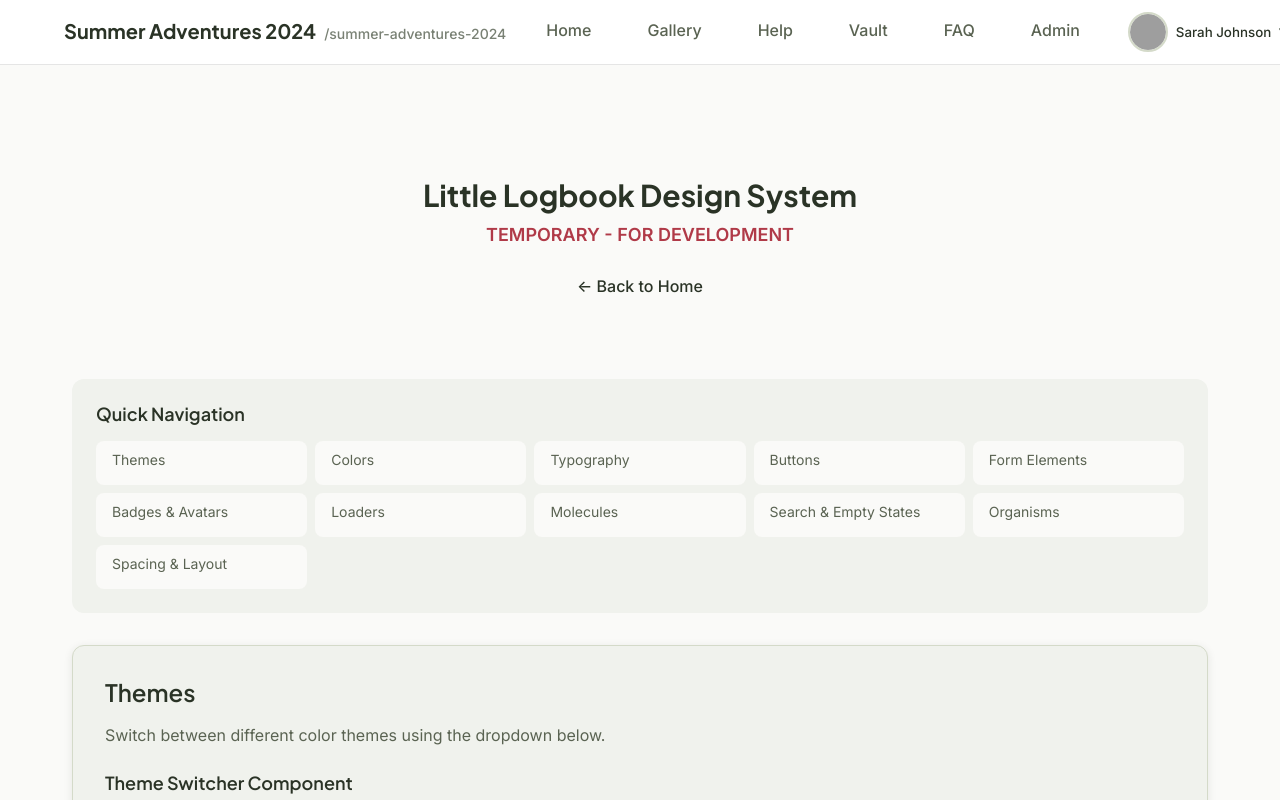
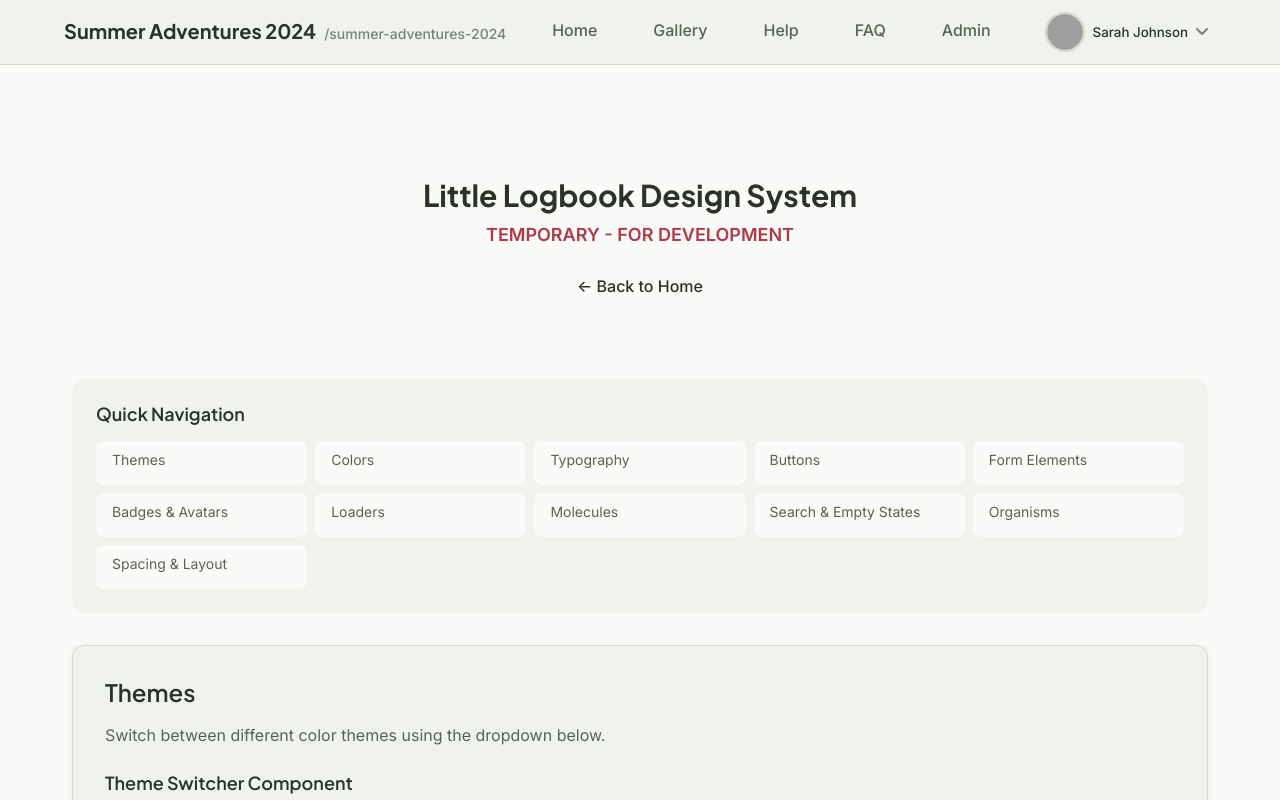
Before and after one commit to bagelsfordinner/Little-Logbook-Repo, a Next.js app: page /design-system in a window 1280 px wide. Shown: the top 800 px of the page. Built offline with nearby package versions, Linux system fonts and the light colour scheme; grey boxes are pictures that could not be loaded.

Commit message:
Fix navbar: theme background, remove Vault

```diff
--- a/src/components/organisms/Header/Header.module.css
+++ b/src/components/organisms/Header/Header.module.css
@@ -2,16 +2,11 @@
   position: sticky;
   top: 0;
   z-index: 100;
-  background: rgba(255, 255, 255, 0.95);
+  background: var(--bg-secondary);
   backdrop-filter: blur(10px);
   -webkit-backdrop-filter: blur(10px);
-  border-bottom: 1px solid rgba(0, 0, 0, 0.1);
+  border-bottom: 1px solid var(--border);
   transition: all var(--transition-base);
-}
-
-[data-theme="dark"] .header {
-  background: rgba(18, 18, 18, 0.95);
-  border-bottom-color: rgba(255, 255, 255, 0.1);
 }
 
 .scrolled {
--- a/src/components/organisms/Header/Header.tsx
+++ b/src/components/organisms/Header/Header.tsx
@@ -23,7 +23,6 @@ const getNavLinks = (logbookSlug: string) => [
   { label: 'Home', href: `/logbook/${logbookSlug}`, requiresAuth: false },
   { label: 'Gallery', href: `/logbook/${logbookSlug}/gallery`, requiresAuth: false },
   { label: 'Help', href: `/logbook/${logbookSlug}/help`, requiresAuth: false },
-  { label: 'Vault', href: `/logbook/${logbookSlug}/vault`, requiresAuth: true },
   { label: 'FAQ', href: `/logbook/${logbookSlug}/faq`, requiresAuth: false },
   { label: 'Admin', href: `/logbook/${logbookSlug}/admin`, requiresAuth: true, parentOnly: true },
 ]
@@ -41,6 +40,15 @@ export default function Header({
   const [isMobileMenuOpen, setIsMobileMenuOpen] = useState(false)
   const [isUserMenuOpen, setIsUserMenuOpen] = useState(false)
   const [isScrolled, setIsScrolled] = useState(false)
+
+  // Debug user profile
+  console.log('🔍 Header Debug:', {
+    userName,
+    userAvatar,
+    userRole,
+    logbookName,
+    logbookSlug
+  })
 
   const userMenuRef = useRef<HTMLDivElement>(null)
   const mobileMenuRef = useRef<HTMLDivElement>(null)
@@ -133,7 +141,7 @@ export default function Header({
                 fallback={userName?.charAt(0) || 'U'}
                 size="md"
               />
-              <span className={styles.userName}>{userName || 'Current User'}</span>
+              <span className={styles.userName}>{userName || 'Unknown User'}</span>
               <svg
                 className={`${styles.chevron} ${isUserMenuOpen ? styles.chevronUp : ''}`}
                 width="12"
```
